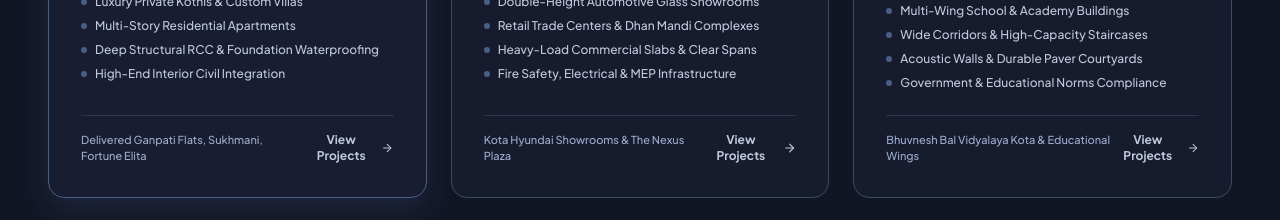
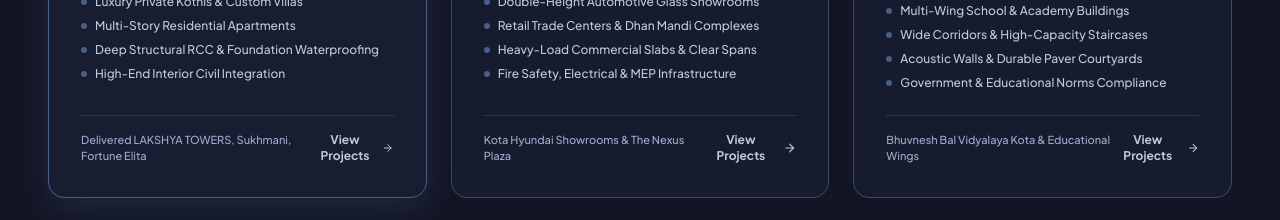
Before and after one commit to prachi-labs/Prachi-Constructions-, a React (Vite) app: page / in a window 1280 px wide. Shown: the part 7680-7900 px from the top of the page. Built offline with nearby package versions, Linux system fonts and the light colour scheme.

Commit message:
Update metrics and improve section structure

```diff
--- a/src/components/ExpertiseSection.tsx
+++ b/src/components/ExpertiseSection.tsx
@@ -16,7 +16,7 @@ export const ExpertiseSection: React.FC<ExpertiseProps> = ({ onSelectCategory })
       icon: Home,
       description:
         'Turnkey execution of contemporary private villas, bungalows, kothis, and multi-story apartment complexes across Kota. We engineer private spaces with structural precision, earthquake-resistant frames, and fine architectural finishes.',
-      metrics: 'Delivered Ganpati Flats, Sukhmani, Fortune Elita',
+      metrics: 'Delivered LAKSHYA TOWERS, Sukhmani, Fortune Elita',
       capabilities: [
         'Luxury Private Kothis & Custom Villas',
         'Multi-Story Residential Apartments',
@@ -102,7 +102,10 @@ export const ExpertiseSection: React.FC<ExpertiseProps> = ({ onSelectCategory })
   ];
 
   return (
-    <section id="expertise" className="relative bg-[#121524] py-24 px-6 md:px-12 border-b border-[#384C65]/80">
+    <section
+      id="expertise"
+      className="relative bg-[#121524] py-24 px-6 md:px-12 border-b border-[#384C65]/80"
+    >
       <div className="max-w-7xl mx-auto">
 
         {/* Section Header */}
@@ -111,12 +114,18 @@ export const ExpertiseSection: React.FC<ExpertiseProps> = ({ onSelectCategory })
             <span className="text-[11px] uppercase tracking-[0.25em] text-[#C0C9DB] font-bold block mb-3">
               Comprehensive Construction Disciplines
             </span>
+
             <h2 className="font-cinzel text-3xl md:text-5xl font-bold tracking-tight text-white">
-              Our Core <span className="text-[#C0C9DB] italic font-garamond font-normal">Expertise</span>
+              Our Core{' '}
+              <span className="text-[#C0C9DB] italic font-garamond font-normal">
+                Expertise
+              </span>
             </h2>
           </div>
+
           <p className="text-[#9DACCC] text-sm max-w-md font-sans-clean font-medium">
-            From preliminary groundwork to turnkey handover, we offer full-spectrum civil engineering and project execution.
+            From preliminary groundwork to turnkey handover, we offer full-spectrum
+            civil engineering and project execution.
           </p>
         </div>
 
@@ -142,6 +151,7 @@ export const ExpertiseSection: React.FC<ExpertiseProps> = ({ onSelectCategory })
                     <div className="w-12 h-12 rounded-xl bg-[#202742] border border-[#384C65] flex items-center justify-center text-[#C0C9DB] group-hover:bg-gradient-to-r group-hover:from-[#384C65] group-hover:to-[#485F88] group-hover:text-white transition-all">
                       <Icon className="w-6 h-6" />
                     </div>
+
                     <span className="font-mono text-xs text-[#9DACCC] group-hover:text-[#C0C9DB] tracking-widest transition-colors font-bold">
                       0{index + 1}
                     </span>
@@ -151,6 +161,7 @@ export const ExpertiseSection: React.FC<ExpertiseProps> = ({ onSelectCategory })
                   <h3 className="font-cinzel text-xl font-bold text-white mb-1 group-hover:text-[#C0C9DB] transition-colors">
                     {item.title}
                   </h3>
+
                   <div className="text-xs text-[#9DACCC] font-bold font-sans-clean mb-4">
                     {item.tagline}
                   </div>
@@ -162,7 +173,10 @@ export const ExpertiseSection: React.FC<ExpertiseProps> = ({ onSelectCategory })
                   {/* Capability List */}
                   <div className="space-y-2 mb-6 pt-4 border-t border-[#384C65]/60">
                     {item.capabilities.map((cap, cIdx) => (
-                      <div key={cIdx} className="flex items-center gap-2 text-xs text-[#C0C9DB] font-medium">
+                      <div
+                        key={cIdx}
+                        className="flex items-center gap-2 text-xs text-[#C0C9DB] font-medium"
+                      >
                         <span className="w-1.5 h-1.5 rounded-full bg-[#485F88]" />
                         <span>{cap}</span>
                       </div>
@@ -175,6 +189,7 @@ export const ExpertiseSection: React.FC<ExpertiseProps> = ({ onSelectCategory })
                   <span className="text-[11px] text-[#9DACCC] font-sans-clean font-medium">
                     {item.metrics}
                   </span>
+
                   <button
                     onClick={() => onSelectCategory(item.id)}
                     className="text-xs font-bold text-[#C0C9DB] hover:text-white flex items-center gap-1 cursor-pointer transition-colors"
```
